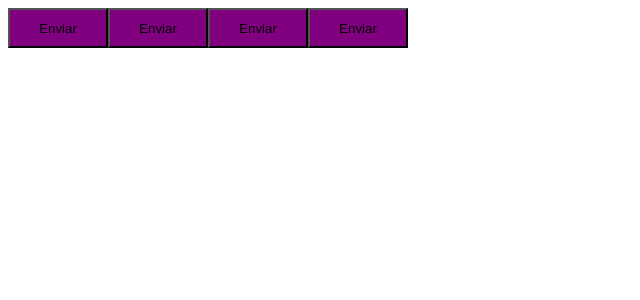
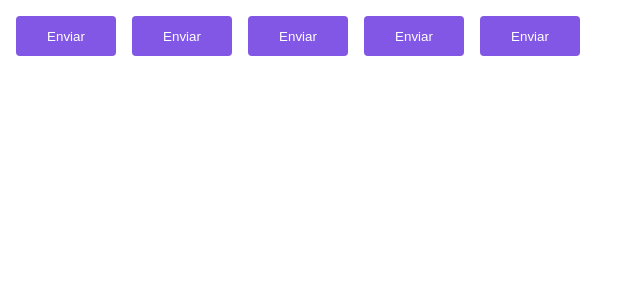
Before and after one commit to Maiquinho/ignite-timer, a React (Vite) app: page / in a window 1280 px wide. Shown: the top 300 px of the page, without its empty margins (0-640 px from the left). Built offline with nearby package versions, Linux system fonts and the light colour scheme.

Commit message:
Estrutura da aplicação - Configurando temas

```diff
--- a/src/App.tsx
+++ b/src/App.tsx
@@ -1,13 +1,16 @@
+import { ThemeProvider } from "styled-components";
 import { Button } from "./components/Button";
+import { defaultTheme } from "./styles/themes/default";
 
 export function App() {
 
   return (
-    <>
+    <ThemeProvider theme={defaultTheme}>
+      <Button variant="primary" />
+      <Button variant="secondary" />
+      <Button variant="danger" />
+      <Button variant="success" />
       <Button />
-      <Button />
-      <Button />
-      <Button />
-    </>
+    </ThemeProvider>
   )
 }
--- a/src/components/Button.styles.ts
+++ b/src/components/Button.styles.ts
@@ -16,10 +16,16 @@
 export const ButtonContainer = styled.button<ButtonContainerProps>`
     width: 100px;
     height: 40px;
+    border-radius: 4px;
+    border: 0;
+    margin: 8px;
 
-    ${props => {
+    background-color: ${props => props.theme.primary};
+    color: ${props => props.theme.white};
+
+    /* ${props => {
         return css`
             background-color: ${buttonVariants[props.variant]}
         `
-    }}
+    }} */
 `
--- /dev/null
+++ b/src/styles/themes/default.ts
@@ -0,0 +1,5 @@
+export const defaultTheme = {
+    white: '#fff',
+    primary: '#8257e6',
+    secondary: 'orange',
+}
```
